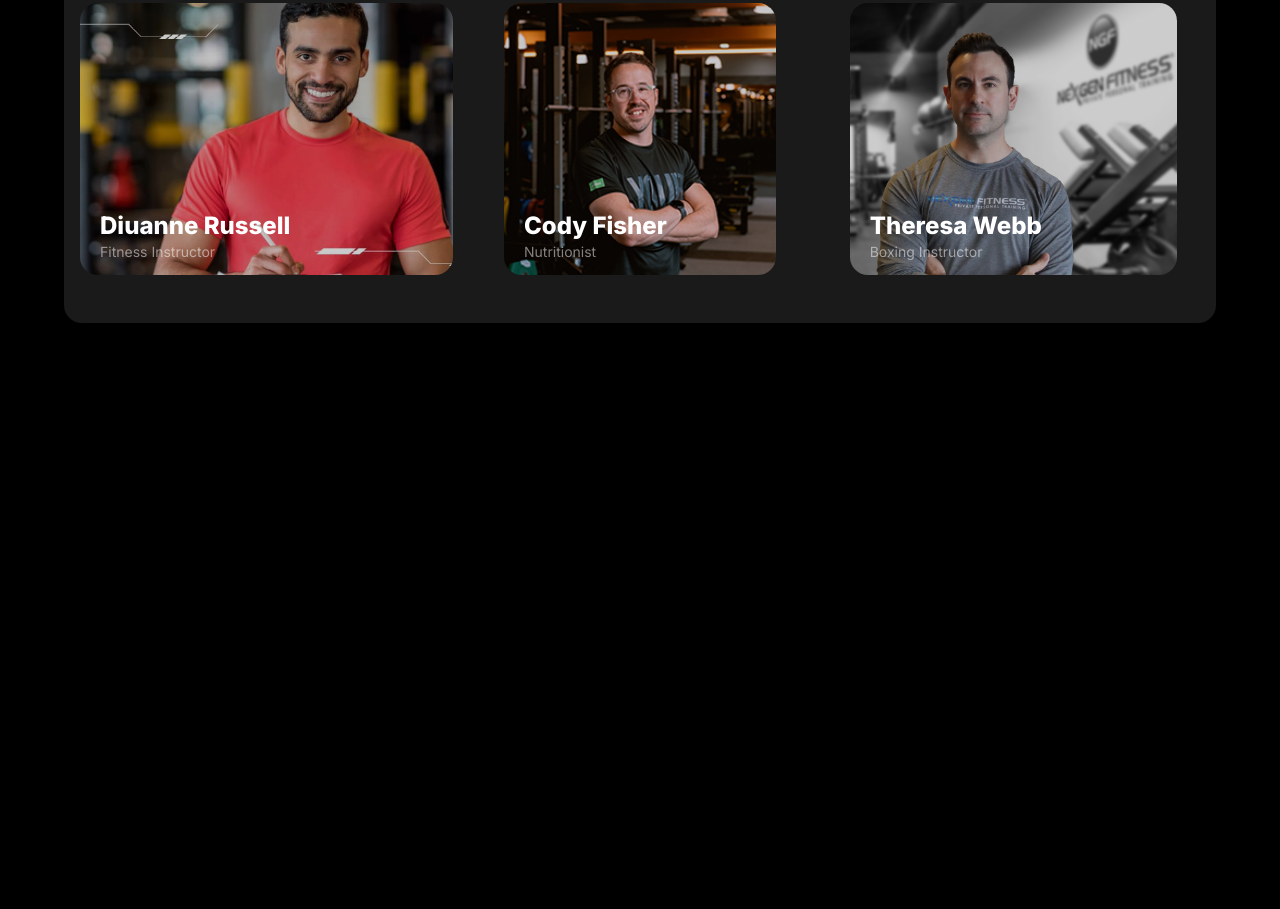
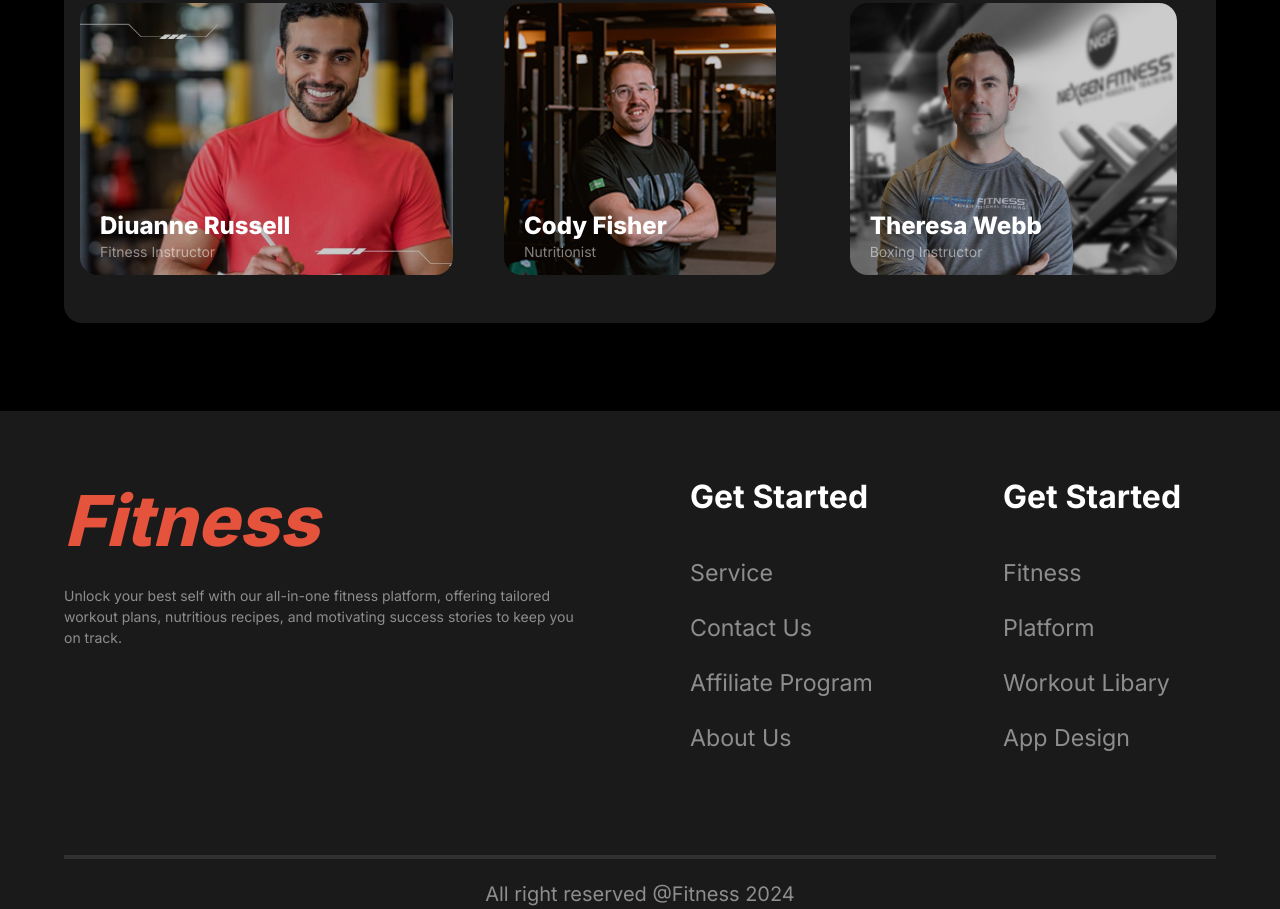
Before and after one commit to rukonuzzamantopu/assigment2, a plain HTML site: page index.html in a window 1280 px wide. Shown: the part 3671-4580 px from the top of the page. Before the commit the page ends 3994 px from the top, so only its background shows below. Drawn offline with Linux system fonts and the light colour scheme.

Commit message:
add footer section

```diff
--- a/index.css
+++ b/index.css
@@ -484,3 +484,56 @@ select {
   font-size: 0.875rem;
 }
 /* team styles ends here */
+
+/* footer styles starts here */
+.footer {
+  background: rgba(255, 255, 255, 0.1);
+  margin-top: 5.5rem;
+  margin-bottom: 0rem;
+}
+.footer-container {
+  display: grid;
+  grid-template-columns: repeat(4, 1fr);
+  padding-top: 4.125rem;
+  column-gap: 6.25rem;
+}
+.footer-content-1 {
+  grid-column-start: 1;
+  grid-column-end: 3;
+}
+.footer-content-1 h1 {
+  color: var(--clr-red);
+  font-size: 4.38rem;
+  font-weight: var(--extra-bold);
+  font-style: italic;
+}
+.footer-content-1 p {
+  color: var(--clr-gray-1);
+  font-size: 0.875rem;
+  margin-top: 1.25rem;
+}
+.footer-get {
+  color: var(--clr-white-1);
+  font-size: 2rem;
+  font-weight: var(--bold);
+  margin-bottom: 2.45rem;
+}
+.footer-ul li {
+  margin-bottom: 1.25rem;
+}
+.footer-ul > li > a {
+  color: var(--clr-gray-1);
+  font-size: 1.45rem;
+}
+hr {
+  margin-top: 5rem;
+  border: 0.125rem solid rgba(255, 255, 255, 0.1);
+}
+.footer-p {
+  color: var(--clr-gray-1);
+  font-size: 1.25rem;
+  text-align: center;
+  margin-top: 1.25rem;
+  margin-bottom: 0rem;
+  /* margin: 1.25rem 0; */
+}
--- a/index.html
+++ b/index.html
@@ -335,3 +335,42 @@
         </div>
       </section>
     </main>
+
+    <footer class="footer">
+      <div class="footer-container section">
+        <div class="footer-content-1">
+          <h1>Fitness</h1>
+          <p>
+            Unlock your best self with our all-in-one fitness platform, offering tailored workout plans, nutritious recipes, and motivating success stories to keep you on track.
+          </p>
+        </div>
+        <div class="footer-content-2">
+          <h3 class="footer-get">Get Started</h3>
+          <ul class="footer-ul">
+            <li><a href="#">Service</a></li>
+            <li><a href="#">Contact Us</a></li>
+            <li><a href="#">Affiliate Program</a></li>
+            <li><a href="#">About Us</a></li>
+          </ul>
+        </div>
+
+        <div>
+          <h3 class="footer-get">Get Started</h3>
+          <ul class="footer-ul">
+            <li><a href="#">Fitness</a></li>
+            <li><a href="#">Platform</a></li>
+            <li><a href="#">Workout Libary</a></li>
+            <li><a href="#">App Design</a></li>
+          </ul>
+        </div>
+
+      </div>
+
+      <div class="footer-bottom section">
+        <hr />
+
+        <p class="footer-p">All right reserved @Fitness 2024</p>
+      </div>
+    </footer>
+  </body>
+</html>
```
